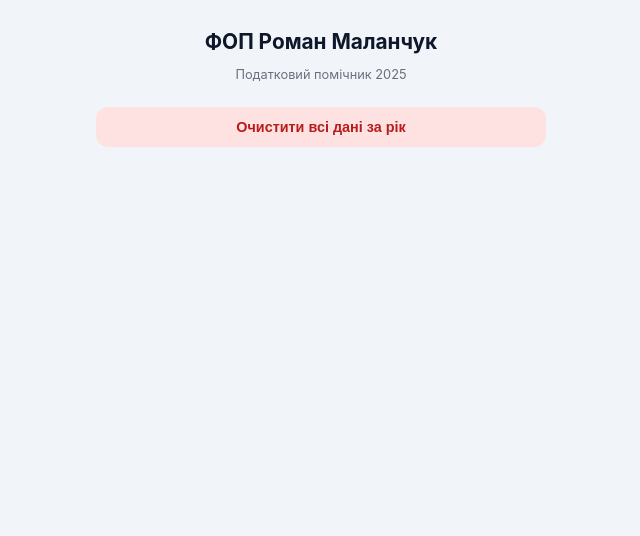
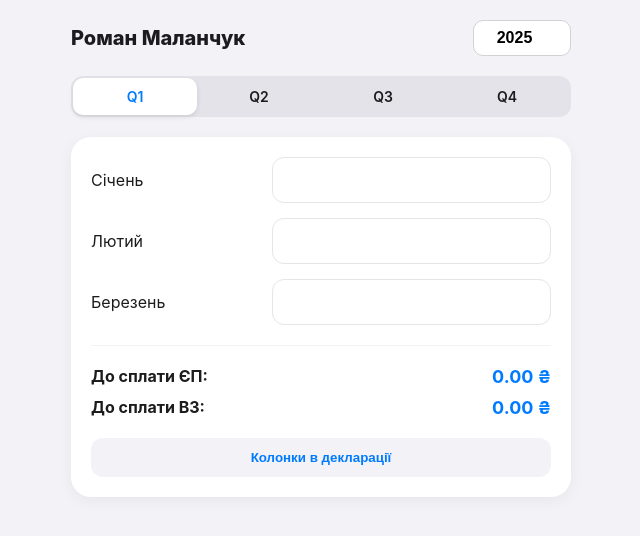
Before and after one commit to rmalanchuk/fop-app, a plain HTML site: page index.html in a window 1280 px wide. Shown: the whole page, without its empty margins (319-959 px from the left). Drawn offline with Linux system fonts and the light colour scheme.

Commit message:
Update index.html

```diff
--- a/index.html
+++ b/index.html
@@ -6,115 +6,120 @@
     <meta name="apple-mobile-web-app-capable" content="yes">
     <title>ФОП Роман</title>
     <style>
-        :root { --primary: #2563eb; --bg: #f1f5f9; --card: #ffffff; --text: #0f172a; }
-        body { font-family: -apple-system, system-ui, sans-serif; background-color: var(--bg); color: var(--text); margin: 0; padding: 15px; padding-bottom: 40px; }
-        .container { width: 100%; max-width: 450px; margin: auto; }
-        h1 { font-size: 1.3rem; text-align: center; margin-bottom: 5px; }
-        .card { background: var(--card); padding: 15px; border-radius: 18px; box-shadow: 0 4px 6px rgba(0,0,0,0.05); margin-bottom: 15px; border: 1px solid #e2e8f0; }
-        .q-title { font-weight: 800; color: var(--primary); margin-bottom: 12px; font-size: 1.1rem; }
-        .row { display: flex; justify-content: space-between; align-items: center; margin-bottom: 8px; }
-        input { width: 45%; padding: 10px; border: 1px solid #cbd5e1; border-radius: 10px; text-align: right; font-size: 1rem; outline: none; }
-        .res-box { background: #f8fafc; border-left: 4px solid #10b981; padding: 12px; border-radius: 10px; margin-top: 10px; font-size: 0.85rem; line-height: 1.4; }
-        .res-line { display: flex; justify-content: space-between; border-bottom: 1px solid #edf2f7; padding: 3px 0; }
-        .val { font-weight: 700; color: var(--primary); }
-        .clear-btn { background: #fee2e2; color: #b91c1c; border: none; padding: 12px; border-radius: 12px; width: 100%; margin-top: 10px; font-weight: 600; font-size: 0.9rem; }
+        :root { --p: #007aff; --bg: #f2f2f7; --c: #ffffff; --t: #1c1c1e; --s: #8e8e93; }
+        body { font-family: -apple-system, system-ui, sans-serif; background: var(--bg); color: var(--t); margin: 0; padding: 20px; -webkit-tap-highlight-color: transparent; }
+        .container { max-width: 500px; margin: 0 auto; }
+        .header { display: flex; justify-content: space-between; align-items: center; margin-bottom: 20px; }
+        .year-input { border: 1px solid #d1d1d6; border-radius: 10px; padding: 8px; width: 80px; text-align: center; font-size: 16px; font-weight: bold; background: white; }
+        .tabs { display: flex; background: rgba(118,118,128,0.12); border-radius: 12px; padding: 2px; margin-bottom: 20px; }
+        .tab { flex: 1; text-align: center; padding: 10px; border-radius: 10px; font-weight: 600; font-size: 14px; cursor: pointer; }
+        .tab.active { background: white; box-shadow: 0 2px 5px rgba(0,0,0,0.1); color: var(--p); }
+        .card { background: var(--c); border-radius: 20px; padding: 20px; box-shadow: 0 4px 15px rgba(0,0,0,0.05); }
+        .row { display: flex; justify-content: space-between; align-items: center; margin-bottom: 15px; }
+        .input-amt { width: 55%; padding: 12px; border: 1.5px solid #e5e5ea; border-radius: 12px; font-size: 17px; text-align: right; outline: none; }
+        .input-amt:focus { border-color: var(--p); }
+        .res-box { border-top: 1px solid #f2f2f7; margin-top: 20px; padding-top: 20px; }
+        .res-row { display: flex; justify-content: space-between; margin-bottom: 10px; font-weight: 700; }
+        .res-val { color: var(--p); font-size: 18px; }
+        .det-btn { background: #f2f2f7; border: none; width: 100%; padding: 12px; border-radius: 12px; color: var(--p); font-weight: 600; margin-top: 10px; }
+        .details { display: none; margin-top: 20px; border-top: 1px dashed #d1d1d6; padding-top: 15px; }
+        .field-item { display: flex; align-items: flex-start; margin-bottom: 12px; font-size: 13px; line-height: 1.4; }
+        .f-num { background: #ffd43b; color: #000; font-weight: 800; padding: 2px 6px; border-radius: 4px; min-width: 25px; text-align: center; margin-right: 10px; font-size: 11px; }
+        .f-sum { font-weight: 700; color: var(--p); margin-right: 8px; white-space: nowrap; }
+        .f-desc { color: #48484a; flex: 1; }
     </style>
 </head>
 <body>
 
 <div class="container">
-    <h1>ФОП Роман Маланчук</h1>
-    <p style="text-align: center; opacity: 0.6; font-size: 0.8rem; margin-bottom: 15px;">Податковий помічник 2025</p>
-    <div id="app"></div>
-    <button class="clear-btn" onclick="clearData()">Очистити всі дані за рік</button>
+    <div class="header">
+        <div style="font-size: 20px; font-weight: 800;">Роман Маланчук</div>
+        <input type="number" id="yField" class="year-input" value="2025" onchange="changeYear()">
+    </div>
+    <div class="tabs">
+        <div class="tab active" onclick="switchTab(0, this)">Q1</div>
+        <div class="tab" onclick="switchTab(1, this)">Q2</div>
+        <div class="tab" onclick="switchTab(2, this)">Q3</div>
+        <div class="tab" onclick="switchTab(3, this)">Q4</div>
+    </div>
+    <div class="card">
+        <div id="inputs-container"></div>
+        <div class="res-box">
+            <div class="res-row"><span>До сплати ЄП:</span> <span id="pay-ep" class="res-val">0.00 ₴</span></div>
+            <div id="vz-row" class="res-row" style="display:none;"><span>До сплати ВЗ:</span> <span id="pay-vz" class="res-val">0.00 ₴</span></div>
+            <button class="det-btn" onclick="toggleDet()">Колонки в декларації</button>
+            <div id="det-sec" class="details"></div>
+        </div>
+    </div>
 </div>
 
 <script>
-    const months = [
-        ["Січень", "Лютий", "Березень"],
-        ["Квітень", "Травень", "Червень"],
-        ["Липень", "Серпень", "Вересень"],
-        ["Жовтень", "Листопад", "Грудень"]
-    ];
+    let curY = 2025, curT = 0;
+    const mons = [["Січень","Лютий","Березень"],["Квітень","Травень","Червень"],["Липень","Серпень","Вересень"],["Жовтень","Листопад","Грудень"]];
+    let db = JSON.parse(localStorage.getItem('fop_vFinal_v2')) || {};
 
-    function initApp() {
-        let html = '';
-        months.forEach((qMonths, qIdx) => {
-            html += `<div class="card">
-                <div class="q-title">${qIdx + 1} Квартал</div>
-                ${qMonths.map((m, mIdx) => `
-                    <div class="row">
-                        <span>${m}</span>
-                        <input type="text" inputmode="decimal" id="m-${qIdx}-${mIdx}" oninput="saveAndCalc()" placeholder="0.00">
-                    </div>`).join('')}
-                <div class="res-box" id="res-${qIdx}">Введіть дохід...</div>
-            </div>`;
-        });
-        document.getElementById('app').innerHTML = html;
-        loadData();
+    function changeYear() { curY = parseInt(document.getElementById('yField').value); updateUI(); }
+    function switchTab(t, el) {
+        curT = t;
+        document.querySelectorAll('.tab').forEach(x => x.classList.remove('active'));
+        el.classList.add('active');
+        updateUI();
     }
 
-    function saveAndCalc() {
-        const data = {};
-        document.querySelectorAll('input').forEach(input => {
-            data[input.id] = input.value.replace(',', '.');
-        });
-        localStorage.setItem('fop_data_final', JSON.stringify(data));
-        calculateAll();
+    function updateUI() {
+        document.getElementById('inputs-container').innerHTML = mons[curT].map((m, i) => `
+            <div class="row">
+                <span>${m}</span>
+                <input type="text" class="input-amt" inputmode="decimal" id="inp-${i}" value="${db[`${curY}-${curT}-${i}`] || ''}" oninput="saveVal(${i}, this.value)">
+            </div>
+        `).join('');
+        calculate();
     }
 
-    function loadData() {
-        const saved = localStorage.getItem('fop_data_final');
-        if (saved) {
-            const data = JSON.parse(saved);
-            Object.keys(data).forEach(id => {
-                const input = document.getElementById(id);
-                if (input) input.value = data[id].replace('.', ',');
-            });
-        }
-        calculateAll();
+    function saveVal(idx, val) {
+        db[`${curY}-${curT}-${idx}`] = val.replace(',', '.');
+        localStorage.setItem('fop_vFinal_v2', JSON.stringify(db));
+        calculate();
     }
 
-    function calculateAll() {
-        let cumulativeIncome = 0;
-        let prevTaxEP = 0;
-        let prevTaxVZ = 0;
+    function calculate() {
+        let qSums = [0,0,0,0];
+        for(let q=0; q<=3; q++) for(let m=0; m<=2; m++) qSums[q] += parseFloat(db[`${curY}-${q}-${m}`]) || 0;
 
-        for (let qIdx = 0; qIdx < 4; qIdx++) {
-            let qIncome = 0;
-            for (let mIdx = 0; mIdx < 3; mIdx++) {
-                const el = document.getElementById(`m-${qIdx}-${mIdx}`);
-                if (el) {
-                    const val = el.value.replace(',', '.');
-                    qIncome += parseFloat(val) || 0;
-                }
-            }
+        let cumInc = 0; for(let i=0; i<=curT; i++) cumInc += qSums[i];
+        let prvInc = 0; for(let i=0; i<curT; i++) prvInc += qSums[i];
 
-            cumulativeIncome += qIncome;
-            const totalTaxEP = cumulativeIncome * 0.05;
-            const currentPayEP = totalTaxEP - prevTaxEP;
-            const totalTaxVZ = cumulativeIncome * 0.01;
-            const currentPayVZ = totalTaxVZ - prevTaxSumVZ_calc = (totalTaxVZ - prevTaxVZ);
+        const ep = { tot: cumInc * 0.05, prv: prvInc * 0.05, pay: (cumInc * 0.05) - (prvInc * 0.05) };
+        const vz = { tot: cumInc * 0.01, prv: prvInc * 0.01, pay: (cumInc * 0.01) - (prvInc * 0.01) };
 
-            const resDiv = document.getElementById(`res-${qIdx}`);
-            if (resDiv) {
-                resDiv.innerHTML = `
-                    <div class="res-line"><span>Зароблено за квартал:</span> <span class="val">${qIncome.toLocaleString()}</span></div>
-                    <div class="res-line"><span>Ряд. 6, 8 (Дохід за рік):</span> <span class="val">${cumulativeIncome.toLocaleString()}</span></div>
-                    <div class="res-line"><span>Ряд. 11, 12 (Нараховано ЄП):</span> <span class="val">${totalTaxEP.toFixed(2)}</span></div>
-                    <div class="res-line"><span>Ряд. 13 (Заплачено раніше):</span> <span class="val">${prevTaxEP.toFixed(2)}</span></div>
-                    <div class="res-line" style="color:#10b981"><b>Ряд. 14 (Сплатити ЄП):</b> <span class="val">${currentPayEP.toFixed(2)}</span></div>
-                    <div style="margin-top:8px; border-top:1px dashed #cbd5e1; padding-top:5px;">
-                        <div class="res-line"><span>Ряд. 23 (ВЗ за рік):</span> <span class="val">${totalTaxVZ.toFixed(2)}</span></div>
-                        <div class="res-line"><span>Ряд. 24 (ВЗ раніше):</span> <span class="val">${prevTaxVZ.toFixed(2)}</span></div>
-                        <div class="res-line" style="color:#b91c1c"><b>Ряд. 25 (Сплатити ВЗ):</b> <span class="val">${currentPayVZ.toFixed(2)}</span></div>
-                    </div>`;
-            }
-            prevTaxEP = totalTaxEP;
-            prevTaxVZ = totalTaxVZ;
+        document.getElementById('pay-ep').innerText = ep.pay.toFixed(2) + ' ₴';
+        const vzRow = document.getElementById('vz-row');
+        if(curY >= 2025) { vzRow.style.display = 'flex'; document.getElementById('pay-vz').innerText = vz.pay.toFixed(2) + ' ₴'; }
+        else { vzRow.style.display = 'none'; }
+
+        let detHtml = `
+            <div class="field-item"><div class="f-num">6</div><div class="f-sum">${qSums[curT].toFixed(2)}</div><div class="f-desc">Зароблено у кварталі</div></div>
+            <div class="field-item"><div class="f-num">8</div><div class="f-sum">${cumInc.toFixed(2)}</div><div class="f-desc">Всього зароблено за існуючий рік</div></div>
+            <div class="field-item"><div class="f-num">11</div><div class="f-sum">${cumInc.toFixed(2)}</div><div class="f-desc">Всього зароблено за існуючий рік</div></div>
+            <div class="field-item"><div class="f-num">12</div><div class="f-sum">${ep.tot.toFixed(2)}</div><div class="f-desc">Нараховано податків за загальну суму</div></div>
+            <div class="field-item"><div class="f-num">13</div><div class="f-sum">${ep.prv.toFixed(2)}</div><div class="f-desc">За попередні квартали заплачено</div></div>
+            <div class="field-item"><div class="f-num">14</div><div class="f-sum">${ep.pay.toFixed(2)}</div><div class="f-desc">Потрібно сплатити податків у цьому кварталі</div></div>
+        `;
+        if(curY >= 2025) {
+            detHtml += `
+                <div class="field-item"><div class="f-num">23</div><div class="f-sum">${vz.tot.toFixed(2)}</div><div class="f-desc">Нараховано військового збору на загальну суму</div></div>
+                <div class="field-item"><div class="f-num">24</div><div class="f-sum">${vz.prv.toFixed(2)}</div><div class="f-desc">За попередні квартали заплачено військового збору</div></div>
+                <div class="field-item"><div class="f-num">25</div><div class="f-sum">${vz.pay.toFixed(2)}</div><div class="f-desc">Потрібно сплатити військового збору у цьому кварталі</div></div>
+            `;
         }
+        document.getElementById('det-sec').innerHTML = detHtml;
     }
 
-    function clearData() {
-        if (confirm("Видалити всі дані?")) {
-            localStorage.removeItem('fop_data_final');
+    function toggleDet() {
+        const s = document.getElementById('det-sec').style;
+        s.display = (s.display === 'block') ? 'none' : 'block';
+    }
+    updateUI();
+</script>
+</body>
+</html>
```
